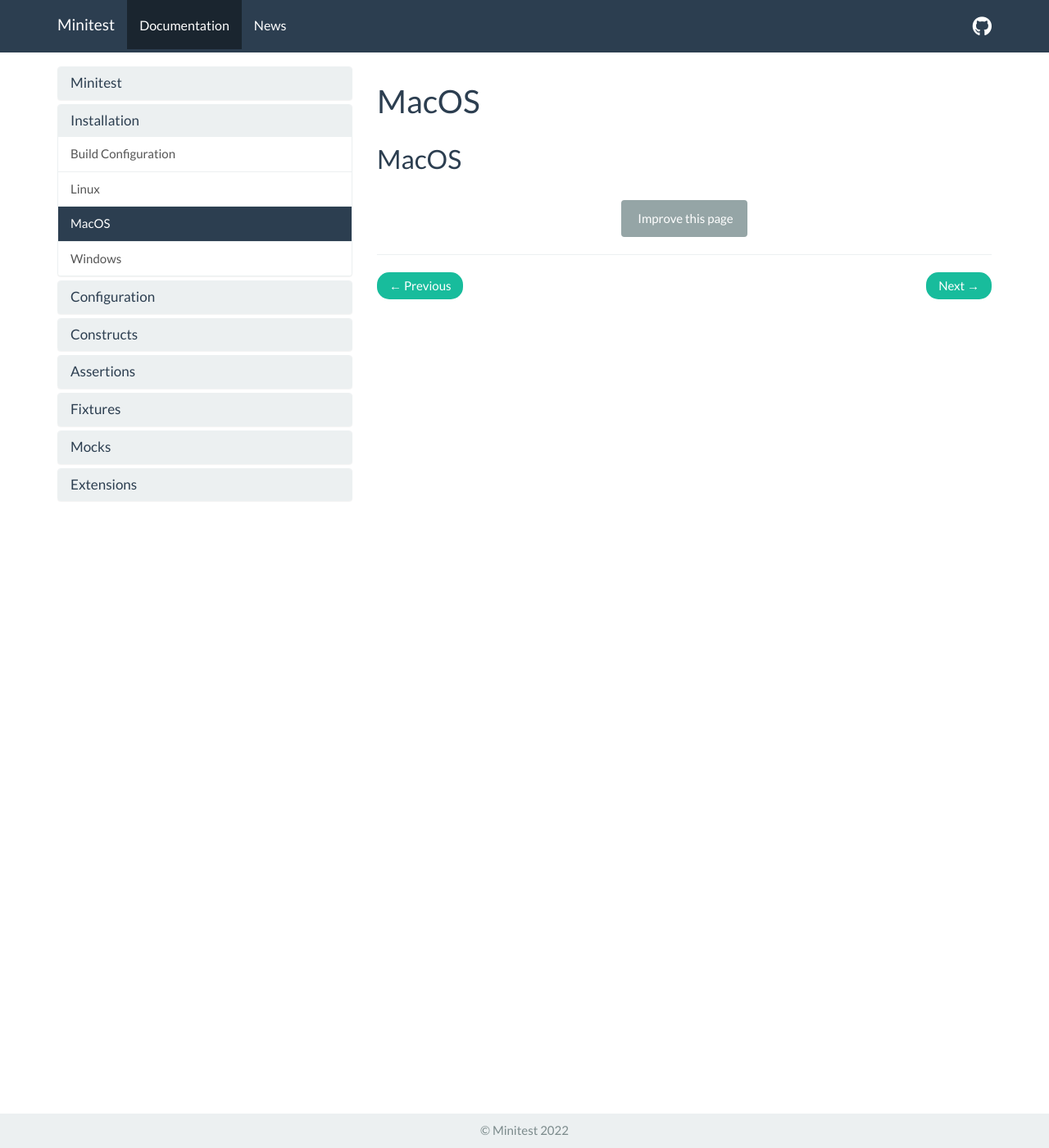
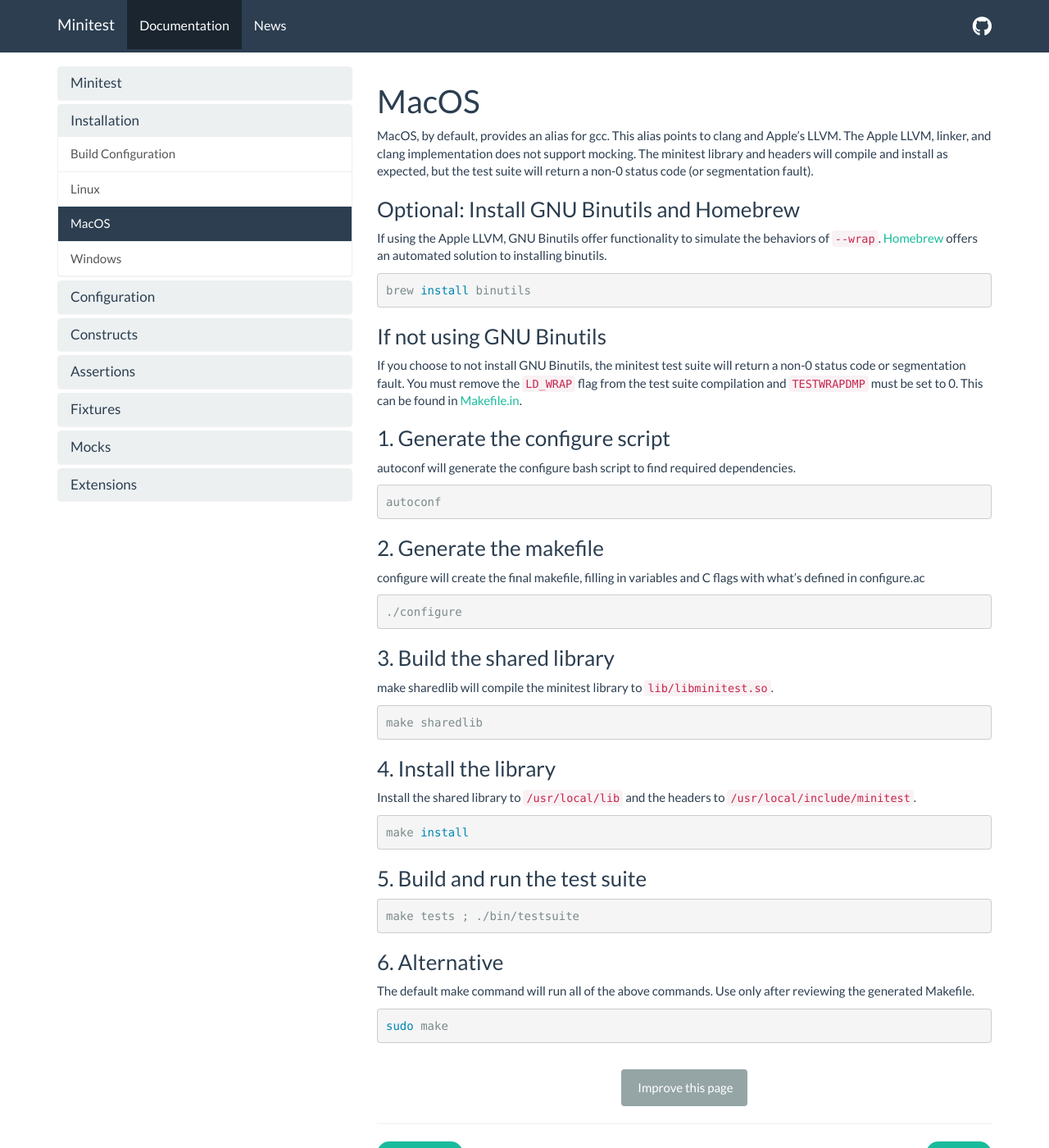
Before and after one commit to cminitest/cminitest.github.io, a Jekyll site: the page built from _docs/installation/install-macos.md, in a window 1280 px wide and 1400 px high. Shown: the whole window at 82% size. Built offline with Jekyll 4.4.1, drawn with Linux system fonts in a browser that asks for light colours; nearby versions of some CDN libraries.

Commit message:
Add macos installation docs

````diff
--- a/_docs/installation/install-macos.md
+++ b/_docs/installation/install-macos.md
@@ -3,4 +3,63 @@
 permalink: /docs/install-macos/
 ---
 
-## MacOS
+MacOS, by default, provides an alias for gcc. This alias points to clang and Apple's LLVM. The Apple LLVM, linker, and clang implementation does not support mocking. The minitest library and headers will compile and install as expected, but the test suite will return a non-0 status code (or segmentation fault).
+
+### Optional: Install GNU Binutils and Homebrew
+
+If using the Apple LLVM, GNU Binutils offer functionality to simulate the behaviors of `--wrap`. <a href="https://brew.sh/" target="_blank">Homebrew<a/> offers an automated solution to installing binutils.
+
+```sh
+brew install binutils
+```
+
+### If not using GNU Binutils
+
+If you choose to not install GNU Binutils, the minitest test suite will return a non-0 status code or segmentation fault. You must remove the `LD_WRAP` flag from the test suite compilation and `TESTWRAPDMP` must be set to 0. This can be found in <a href="https://github.com/cminitest/minitest/blob/master/Makefile.in#L35-L36" target="_blank">Makefile.in</a>.
+
+### 1. Generate the configure script
+
+autoconf will generate the configure bash script to find required dependencies.
+
+```bash
+autoconf
+```
+
+### 2. Generate the makefile
+
+configure will create the final makefile, filling in variables and C flags with what's defined in configure.ac
+
+```bash
+./configure
+```
+
+### 3. Build the shared library
+
+make sharedlib will compile the minitest library to `lib/libminitest.so`.
+
+```bash
+make sharedlib
+```
+
+### 4. Install the library
+
+Install the shared library to `/usr/local/lib` and the headers to `/usr/local/include/minitest`.
+
+```bash
+make install
+```
+
+### 5. Build and run the test suite
+
+
+```bash
+make tests ; ./bin/testsuite
+```
+
+### 6. Alternative
+
+The default make command will run all of the above commands. Use only after reviewing the generated Makefile.
+
+```bash
+sudo make
+```
````
